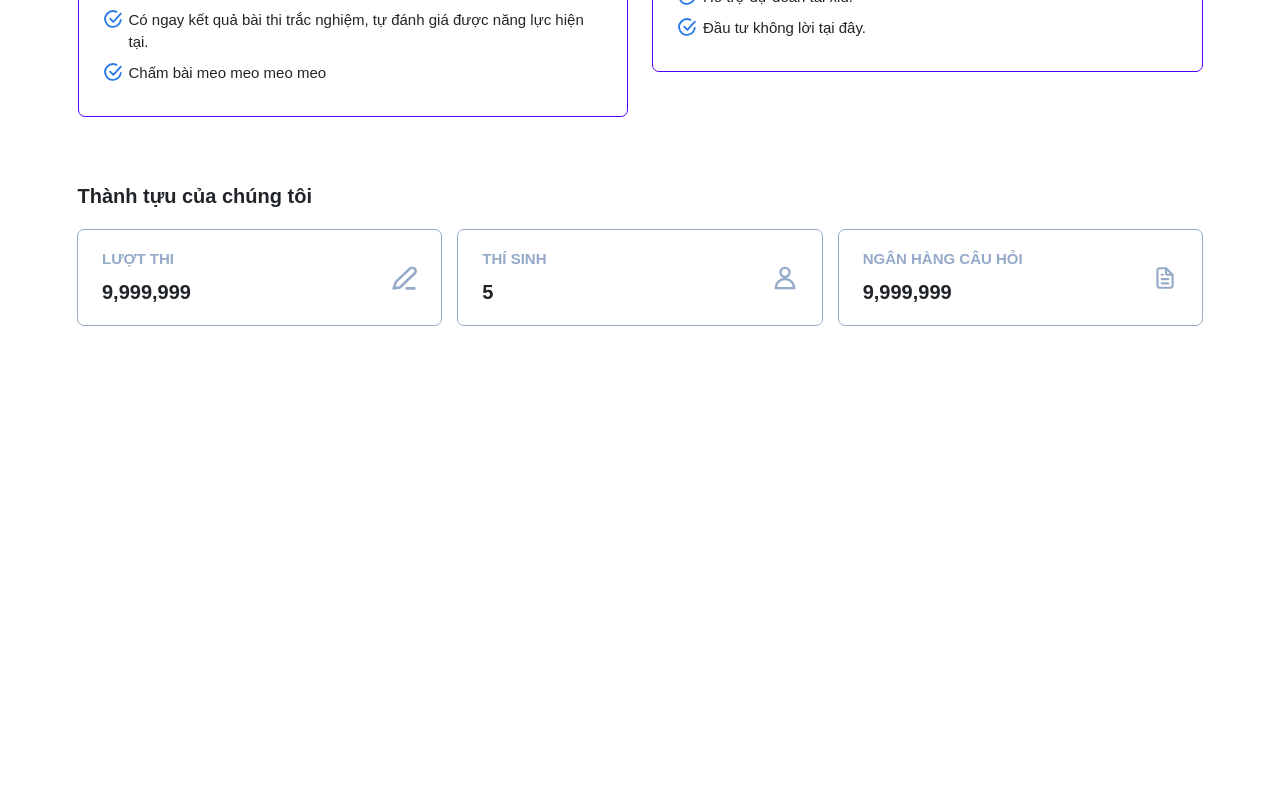
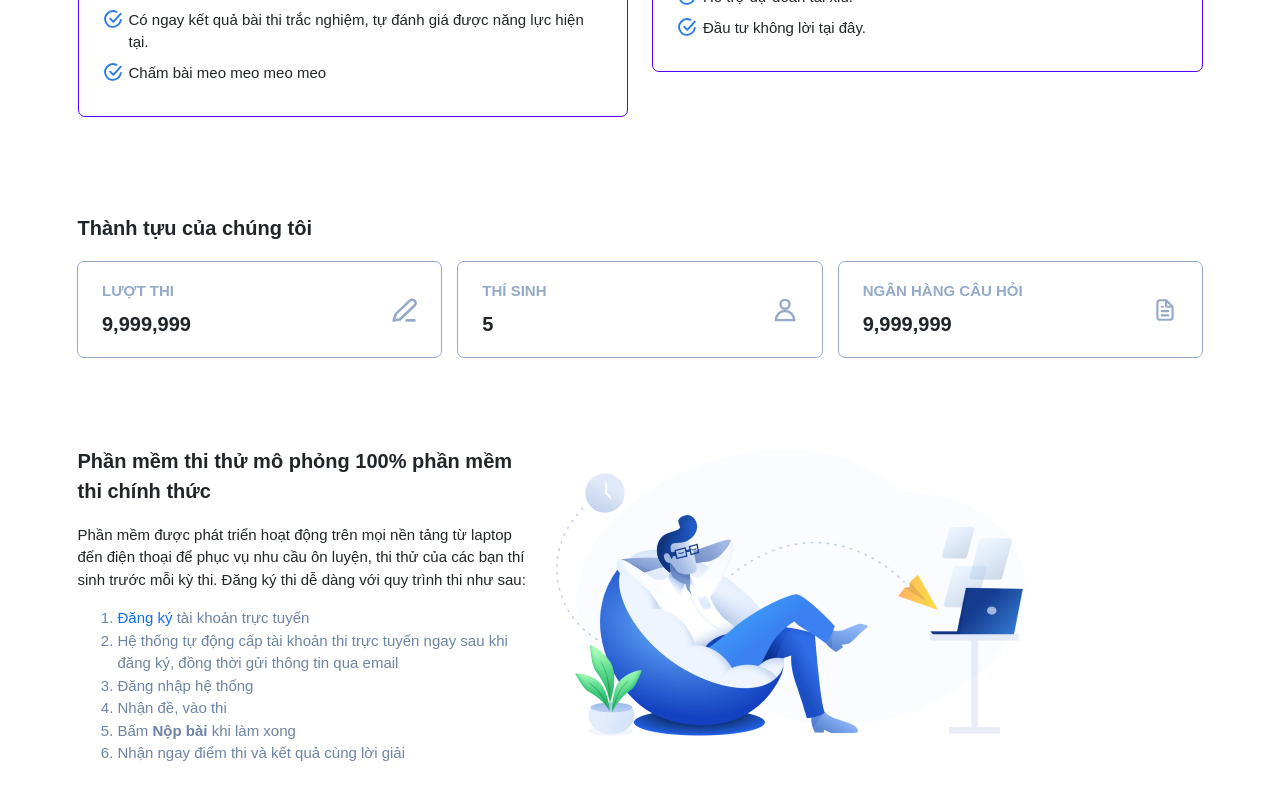
Before and after one commit to DatDangg/Exam-Prep, a React (Create React App) app: page / in a window 1280 px wide. Shown: the part 1456-2256 px from the top of the page. Before the commit the page ends 1798 px from the top, so only its background shows below. Built offline with nearby package versions, Linux system fonts and the light colour scheme.

Commit message:
update rule for Register and add a section to  Home

```diff
--- a/db.json
+++ b/db.json
@@ -17,6 +17,18 @@
       "username": "dat",
       "email": "datdang20112003@gmail.com",
       "password": "Dat123@"
+    },
+    {
+      "id": "8f6e",
+      "username": "datddd",
+      "email": "dat@gmail.com",
+      "password": "Dat2003@"
+    },
+    {
+      "id": "8e95",
+      "username": "dangdat2003",
+      "email": "sadfsd@gmail.com",
+      "password": "Dat2003@"
     }
   ]
 }
--- a/src/Page/Home/Home.js
+++ b/src/Page/Home/Home.js
@@ -1,3 +1,4 @@
+import { Link } from "react-router-dom";
 import styles from "./Home.module.css";
 
 function Home() {
@@ -22,7 +23,7 @@ function Home() {
           <div className="row">
             <div className="col-lg-8 d-flex align-items-center">
               <div>
-                <div className={styles.serviceTitle}>Dịch vụ của chúng tôi</div>
+                <div className={styles.homeItemHeading}>Dịch vụ của chúng tôi</div>
                 <div className={styles.serviceDesc}>
                   Được thiết kế để đem lại tối đa lợi ích cho thí sinh trong quá
                   trình ôn luyện thi, meo meo meo meo meo meo meo meo
@@ -141,7 +142,7 @@ function Home() {
       <div className={styles.homeGoal}>
         <div className="container">
           <div className="row">
-            <div className={styles.goalHeading}>Thành tựu của chúng tôi</div>
+            <div className={styles.homeItemHeading}>Thành tựu của chúng tôi</div>
           </div>
           <div className={`row ${styles.goalRow}`}>
             <div className={`col-xl col-md-6 col-12 ${styles.goalItem}`}>
@@ -197,7 +198,33 @@ function Home() {
                 </div>
               </div>
             </div>
-
+          </div>
+        </div>
+      </div>
+      <div className={styles.homeGuide}>
+        <div className="container">
+        <div className="row">
+            <div className="col-lg-5">
+              <div>
+                <div className={styles.homeItemHeading}>Phần mềm thi thử mô phỏng 100% phần mềm thi chính thức</div>
+                <div className={styles.guideDesc}>
+                  Phần mềm được phát triển hoạt động trên mọi nền tảng từ laptop đến điện thoại để
+                  phục vụ nhu cầu ôn luyện, thi thử của các bạn thí sinh trước mỗi kỳ thi.
+                  Đăng ký thi dễ dàng với quy trình thi như sau:
+                </div>
+                  <ol className={styles.descList}>
+                    <li><Link to='/register'>Đăng ký</Link> tài khoản trực tuyến</li>
+                    <li>Hệ thống tự động cấp tài khoản thi trực tuyến ngay sau khi đăng ký, đồng thời gửi thông tin qua email</li>
+                    <li>Đăng nhập hệ thống</li>
+                    <li>Nhận đề, vào thi</li>
+                    <li>Bấm <strong>Nộp bài</strong> khi làm xong</li>
+                    <li>Nhận ngay điểm thi và kết quả cùng lời giải</li>
+                  </ol>
+              </div>
+            </div>
+            <div className="col-lg-7">
+              <img src="/illustration-3.png" className={styles.serviceImg}></img>
+            </div>
           </div>
         </div>
       </div>
--- a/src/Page/Home/Home.module.css
+++ b/src/Page/Home/Home.module.css
@@ -44,10 +44,10 @@
 }
 
 .homeService {
-    padding-top: 36px;
+    padding: 36px 0;
 }
 
-.serviceTitle {
+.homeItemHeading {
     font-size: 2rem;
     font-weight: 600;
     margin-bottom: 18px;
@@ -100,13 +100,7 @@
 }
 
 .homeGoal {
-    padding-top: 40px;
-}
-
-.goalHeading {
-    font-size: 2rem;
-    margin-bottom: 18px;
-    font-weight: 600;
+    padding: 36px 0;
 }
 
 .goalRow {
@@ -143,3 +137,18 @@
     width: 26px;
     height: 26px;
 }
+
+.homeGuide {
+    padding: 36px 0;
+}
+
+.guideDesc {
+    font-size: 1.5rem;
+    margin-bottom: 16px;
+}
+
+.descList {
+    font-size: 1.5rem;
+    color: #6E84A3;
+    padding-left: 40px;
+}
--- a/src/Page/Register/Register.js
+++ b/src/Page/Register/Register.js
@@ -5,13 +5,15 @@ import { yupResolver } from "@hookform/resolvers/yup";
 import styles from "./Register.module.css";
 import { registerSchema } from "../../utils/schema";
 import ValidatedInput from "../../components/ValidateInput/ValidateInput";
-import { Link, useNavigate } from "react-router-dom";
+import { Link, Navigate, useNavigate } from "react-router-dom";
 import axios from "axios";
 import { useAuth } from "../../hooks/useAuth";
 
 function Register() {
     const navigate = useNavigate()
-    const { login } = useAuth()
+    const { login, isAuthenticated } = useAuth()
+
+
     const {
         register,
         handleSubmit,
@@ -21,7 +23,9 @@ function Register() {
         resolver: yupResolver(registerSchema),
         mode: "onSubmit",
     });
-
+    if (isAuthenticated) {
+        return <Navigate to="/" />;
+      }
     const onSubmit = (data) => {
         axios.post("http://localhost:3001/users", {
             username: data.username,
@@ -36,7 +40,9 @@ function Register() {
         .catch(err => console.log(err))
     };
 
+
     return (
+        (!isAuthenticated) &&
         <div className={styles.register}>
             <div className="container mb-5">
                 <div className={`row ${styles.form}`}>
```
Also changed, not shown: src/components/Footer/Footer.js (added), src/components/Footer/Footer.module.css (added).
